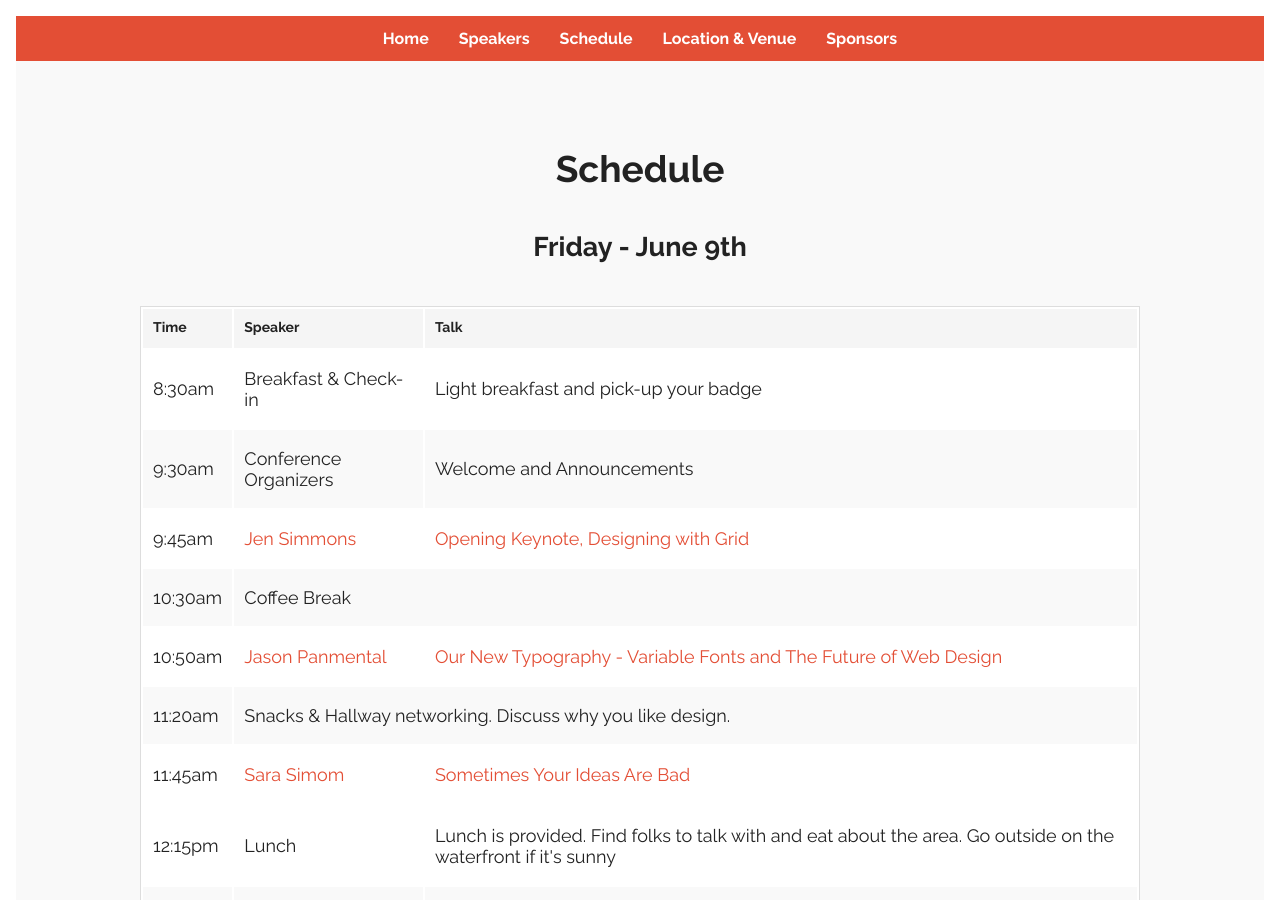
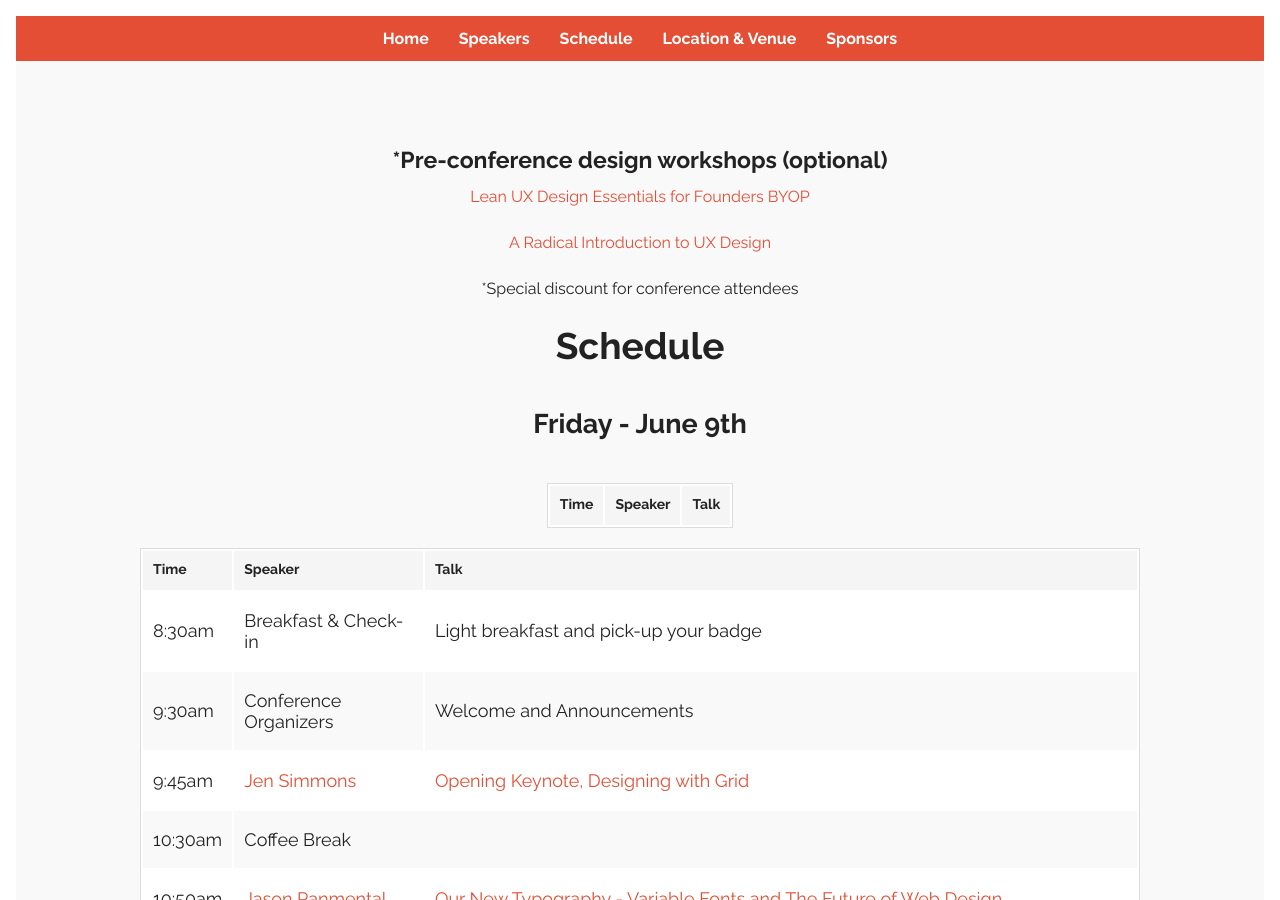
Before and after one commit to AgilionApps/ux-burlington-2017, a Jekyll site: the page built from schedule/index.html, in a window 1280 px wide and 900 px high. Built offline with Jekyll 4.4.1, drawn with Linux system fonts in a browser that asks for light colours; some web fonts are replaced; comment, search, counter and statistics services are not loaded.

Commit message:
link to workshops

```diff
--- a/schedule/index.html
+++ b/schedule/index.html
@@ -5,9 +5,30 @@ meta_description: A User Experience Conference in Burlington, VT - June 9, 2017
 meta_keywords:
 ---
 
+
 <section id="schedule">
+
   <div class="wrapper">
-    <h2 class="main-sub-header">Schedule</h2>
+
+    <div style="text-align:center">
+    <h4>*Pre-conference design workshops (optional)</h4>
+
+    <p><a href="https://uxforfoundersbyop.eventbrite.com">Lean UX Design Essentials for Founders BYOP</a></p>
+    <p><a href="https://radicaluxintro.eventbrite.com">A Radical Introduction to UX Design</a></p>
+
+    <p>*Special discount for conference attendees</p>
+   </div>
+
+  <h2 class="main-sub-header">Schedule</h2>
+
+  <table class="responsive">
+    <thead>
+      <tr>
+        <th class="time">Time</th>
+        <th class="speaker">Speaker</th>
+        <th class="talk">Talk</th>
+      </tr>
+    </thead>
 
    <h3 id="friday">Friday - June 9th</h3>
    <table class="responsive">
```
